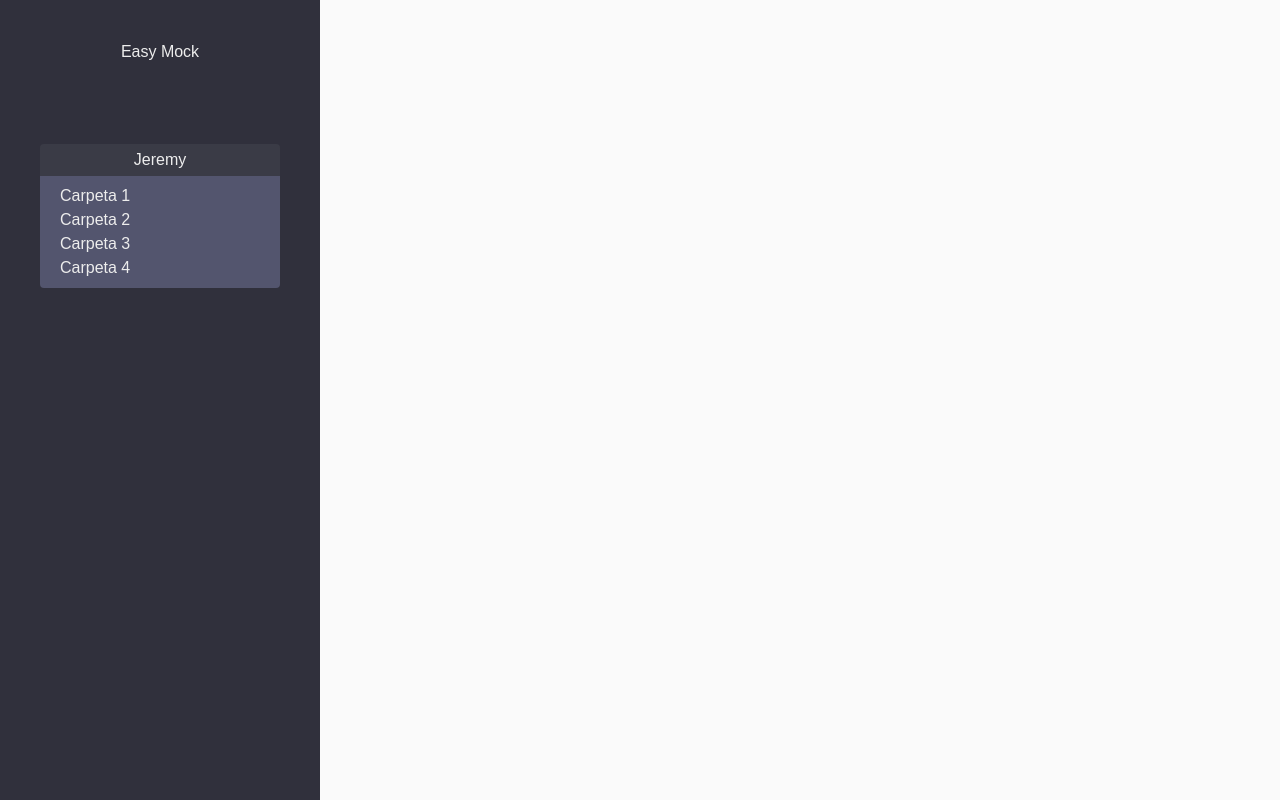
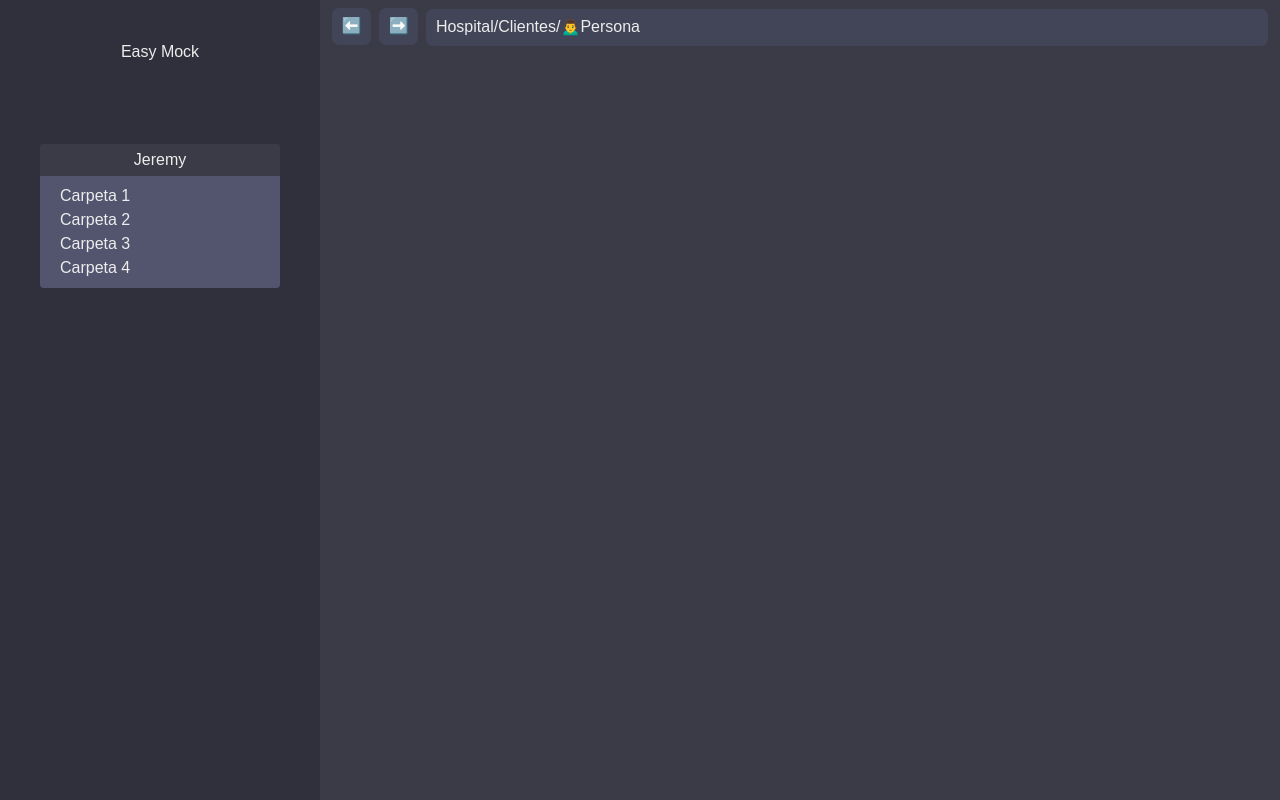
Before and after one commit to JeremyNazareth/easymock-data-generator, a Next.js app in the folder frontend/: page / in a window 1280 px wide. Built offline with nearby package versions, Linux system fonts and the light colour scheme.

Commit message:
style: add navegation-bar style

```diff
--- a/frontend/app/globals.css
+++ b/frontend/app/globals.css
@@ -19,6 +19,15 @@
   --font-mono: var(--font-geist-mono);
 }
 
+@layer components {
+  .label{
+    background-color: var(--color-secondary);
+    padding: 0.4rem 0.6rem;
+    border-radius: 7px;
+    font-size: 16px;
+  }
+}
+
 @media (prefers-color-scheme: dark) {
   :root {
     --background: #3A3B46;
--- a/frontend/app/layout.tsx
+++ b/frontend/app/layout.tsx
@@ -7,7 +7,7 @@ export default function RootLayout({
 }>) {
   return (
     <html lang="en">
-
+      <meta name="color-scheme" content="light dark" />
       <body className="relative">
         <div className="w-xs h-screen fixed p-10 bg-layout">
           <main>
--- a/frontend/app/page.tsx
+++ b/frontend/app/page.tsx
@@ -2,8 +2,23 @@ import Image from "next/image";
 
 export default function Home() {
   return (
-    <div className="flex min-h-screen items-center justify-center bg-zinc-50 font-sans dark:bg-primary">
-      <main className="flex min-h-screen w-full max-w-3xl flex-col items-center justify-between py-32 px-16">
+    <div className="flex min-h-screen ml-80 dark:bg-primary">
+      <main className="w-full p-2">
+        <div className="flex items-center gap-2 px-1">
+          <div className="label">
+            <p>
+              ⬅️
+            </p>
+          </div>
+          <div className="label">
+            <p>
+              ➡️
+            </p>
+          </div>
+          <div className="w-full h-8.75">
+            <p className="label">Hospital/Clientes/🙍‍♂️Persona</p>
+          </div>
+        </div>
 
       </main>
     </div>
```
